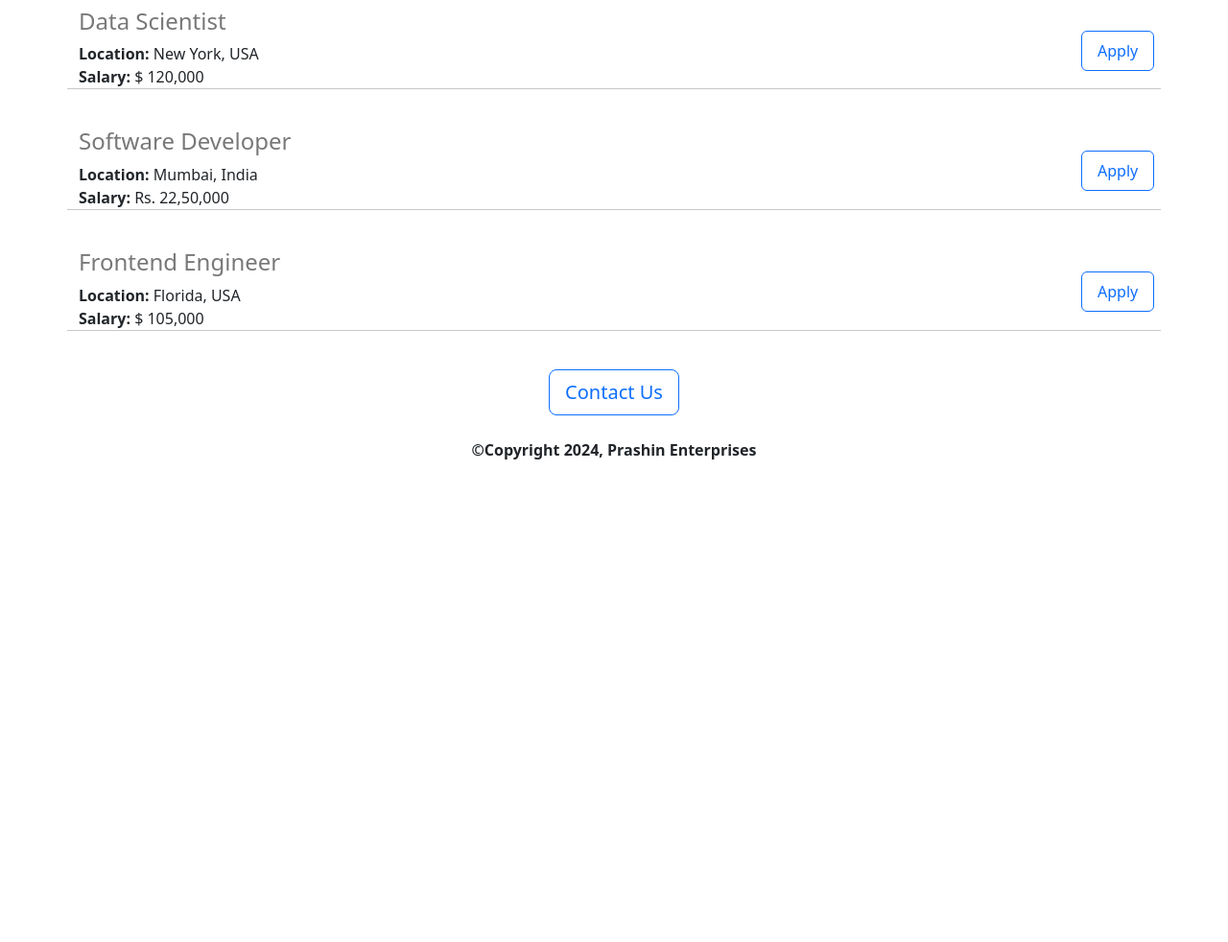
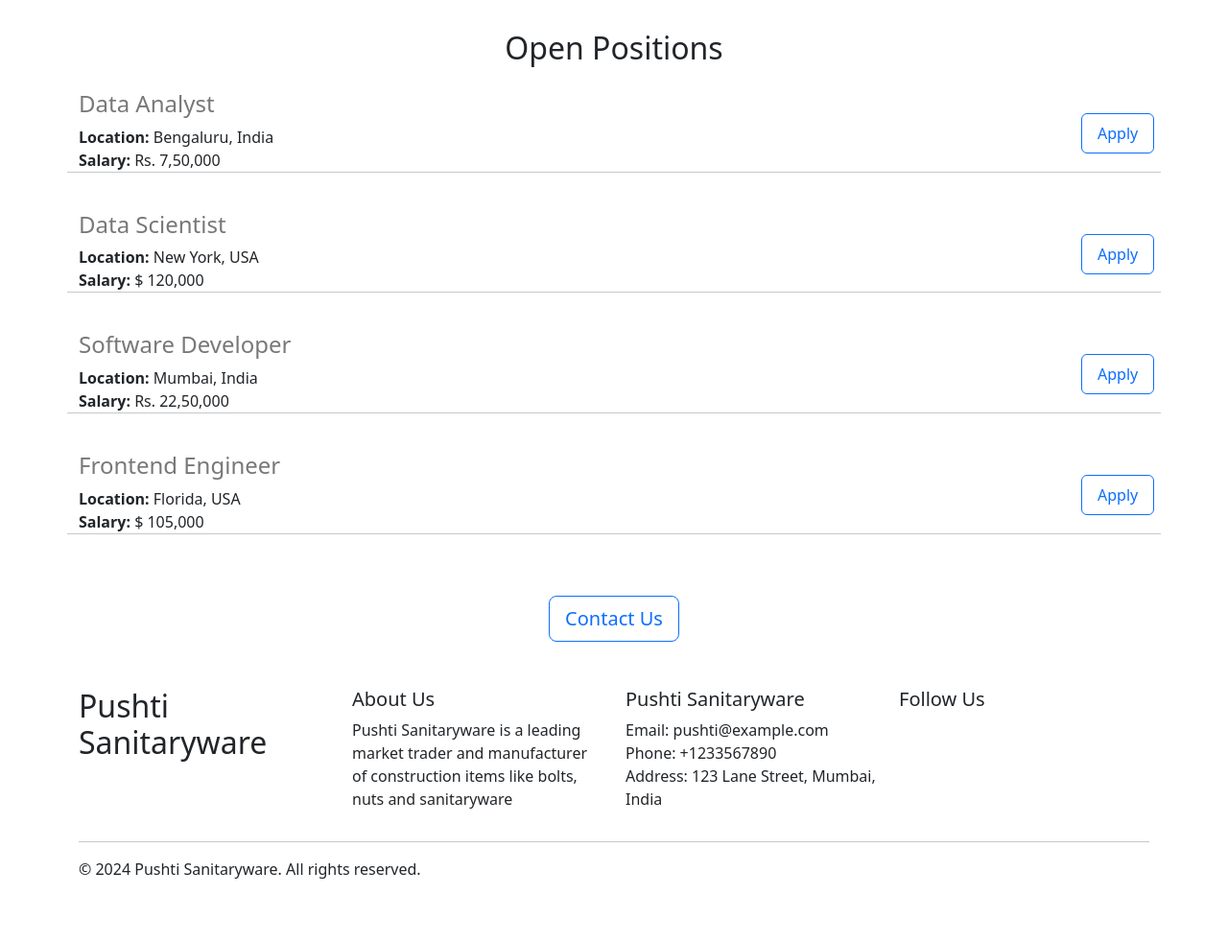
Before and after one commit to Prashin006/prashin-enterprises-career, a Flask app: page / in a window 1280 px wide. Shown: the part 907-1889 px from the top of the page at 96% size. Before the commit the page ends 1386 px from the top, so only its background shows below. Run offline with Flask 3, Linux system fonts and the light colour scheme.

Commit message:
Add navbar and footer. Make functional and aesthetic changes

```diff
--- a/app.py
+++ b/app.py
@@ -26,11 +26,12 @@ JOBS =[
         'salary':'$ 105,000'
     }
 ]
+description="Pushti Sanitaryware is a leading market trader and manufacturer of construction items like bolts, nuts and sanitaryware"
 
 app = Flask(__name__)
 @app.route("/")
 def hello_world():
-    return render_template('home.html',jobs=JOBS,company_name='Pushti Sanitaryware')
+    return render_template('home.html',jobs=JOBS,company_name='Pushti Sanitaryware',description=description)
 
 @app.route("/api/jobs")
 def list_jobs():
--- /dev/null
+++ b/templates/footer.html
@@ -0,0 +1,74 @@
+<footer class="footer p-5">
+    <div class="container">
+        <div class="row">
+            <div class="col-md-3">
+                <h2>{{ company_name }}</h2>
+            </div>
+            <div class="col-md-3">
+                <h5>About Us</h5>
+                <p>
+                    {{ description }}
+                </p>
+            </div>
+            <div class="col-md-3">
+                <h5>{{ company_name }}</h5>
+                <ul class="list-unstyled">
+                    {% set first_name = company_name.split()[0] %}
+                    <li>Email: {{ first_name | lower }}@example.com</li>
+                    <li>Phone: +1233567890</li>
+                    <li>Address: 123 Lane Street, Mumbai, India</li>
+                </ul>
+            </div>
+            <div class="col-md-3">
+                <h5>Follow Us</h5>
+                <ul class="list-inline footer-links">
+                    <li class="list-inline-item">
+                      <a href="#">
+                            <i class="fab fa-facebook"></i>
+                      </a>
+                      </li>
+                    <li class="list-inline-item">
+                      <a href="#">
+                            <i class="fab fa-twitter"></i>
+                      </a>
+                    </li>
+                    <li class="list-inline-item">
+                      <a href="#">
+                            <i class="fab fa-instagram"></i>
+                      </a>
+                    </li>
+                    <li class="list-inline-item">
+                      <a href="#">
+                            <i class="fab fa-linkedin"></i>
+                      </a>
+                    </li>
+                </ul>
+            </div>
+        </div>
+        <hr>
+        <div class="row">
+            <div class="col-md-6">
+                <p>© 2024 {{ company_name }}. All rights reserved.</p>
+            </div>
+            <div class="col-md-6 text-end">
+                <ul class="list-inline footer-links">
+                    <li class="list-inline-item">
+                        <a href="#" class="text-white">
+                            Privacy Policy
+                        </a>
+                    </li>
+                    <li class="list-inline-item">
+                        <a href="#" class="text-white">
+                            Terms of Service
+                        </a>
+                    </li>
+                    <li class="list-inline-item">
+                        <a href="#" class="text-white">
+                            Sitemap
+                        </a>
+                    </li>
+                </ul>
+            </div>
+        </div>
+    </div>
+</footer>
--- a/templates/home.html
+++ b/templates/home.html
@@ -10,21 +10,33 @@
 </head>
 
 <body>
+    {% include 'nav.html' %}
+    <img class="img-fluid mb-2" src="/static/banner.jpg" alt="Your Career">
     <div class="container">
         <h1 class="text-center mt-2 mb-4">Hello there! You will learn about the job openings at {{ company_name }}
             here.
         </h1>
-        <img class="img-fluid" src="/static/banner.jpg" alt="Your Career">
         <br>
-        <h2 class="text-center mt-2 mb-4">About Prashin Enterprises</h2>
+        <h2 class="text-center mt-2 mb-4">About {{ company_name }}</h2>
+        <div class="row">
+            <div class="col-md-8">
                 <p class="lead">Lorem ipsum dolor sit amet consectetur adipisicing elit.
-            Perspiciatis tempora adipisci nisi sint harum soluta corrupti consequatur praesentium rem, animi magni?
-            Quisquam fuga vero blanditiis laudantium eveniet, non dolor eaque corporis similique, repellat deleniti
+                    Perspiciatis tempora adipisci nisi sint harum soluta corrupti consequatur praesentium rem, animi
+                    magni?
+                    Quisquam fuga vero blanditiis laudantium eveniet, non dolor eaque corporis similique, repellat
+                    deleniti
                     delectus culpa eligendi mollitia hic corporis laudantium reprehenderit
                     ciatis enim at? Quidem alias sint vel saepe,
                     facere consectetur perferendis, enim quas tempora non nam aliquam iusto, in magnam. Ipsum rerum, ut,
-            laboriosam eaque est asperiores odio quibusdam explicabo totam autem, quia sapiente. Pariatur aspernatur cum
+                    laboriosam eaque est asperiores odio quibusdam explicabo totam autem, quia sapiente. Pariatur
+                    aspernatur
+                    cum
                     voluptatibus quaerat!</p>
+            </div>
+            <div class="d-none d-md-block col-4">
+                <img src="/static/people-working.jpg" alt="People Working" style="height: 320px;">
+            </div>
+        </div>
         <br>
         <h2 class="text-center mt-2 mb-4">Open Positions</h2>
         <div>
@@ -32,11 +44,12 @@
             {% include 'jobitem.html' %}
             {% endfor %}
         </div>
+        <br>
         <div class="text-center">
-            <button class="btn btn-outline-primary btn-lg">Contact Us</button>
-            <p class="mt-4"><strong>&copy;Copyright 2024, Prashin Enterprises</strong></p>
+            <a class="btn btn-outline-primary btn-lg" href="mailto:{{ first_name | lower }}@example.com?subject=Questions about Job Openings">Contact Us</a>
         </div>
     </div>
+    {% include 'footer.html' %}
 </body>
 
 </html>
--- a/templates/jobitem.html
+++ b/templates/jobitem.html
@@ -7,7 +7,9 @@
         {% endif %}
     </div>
     <div class="col-1 mt-4 ">
-        <button class="btn btn-outline-primary pt-2 pb-2 ps-3 pe-3">Apply</button>
+        {% set first_name = company_name.split()[0] %}
+        <a href="mailto:jobs@{{ first_name | lower }}.com?subject=Application for {{ job['title'] }}" class="btn btn-outline-primary pt-2 pb-2 ps-3 pe-3">Apply</a>
     </div>
     <hr>
+
 </div>
--- /dev/null
+++ b/templates/nav.html
@@ -0,0 +1,23 @@
+<nav class="navbar navbar-expand-lg shadow-lg bg-border-tertiary rounded fixed-top bg-white" aria-label="Fifth navbar example">
+    <div class="container-fluid">
+      <a class="navbar-brand" href="{{ url_for('hello_world') }}">{{ company_name }}</a>
+      <button class="navbar-toggler" type="button" data-bs-toggle="collapse" data-bs-target="#navbarsExample05" aria-controls="navbarsExample05" aria-expanded="false" aria-label="Toggle navigation">
+        <span class="navbar-toggler-icon"></span>
+      </button>
+
+      <div class="collapse navbar-collapse" id="navbarsExample05">
+        <ul class="navbar-nav me-auto mb-2 mb-lg-0">
+          <li class="nav-item">
+            <a class="nav-link active" aria-current="page" href="{{ url_for('hello_world') }}">Home</a>
+          </li>
+          <li class="nav-item">
+            <a class="nav-link" href="https://prashinparikh.pythonanywhere.com" target="_blank">Link</a>
+          </li>
+        </ul>
+        <form role="search d-flex">
+          <input class="form-control" type="search" placeholder="Search" aria-label="Search">
+        </form>
+      </div>
+    </div>
+  </nav>
+<div style="height: 56px;"></div>
```
Also changed, not shown: README.md, 2 other files. Lines whose indentation alone changed are shown as unchanged.
